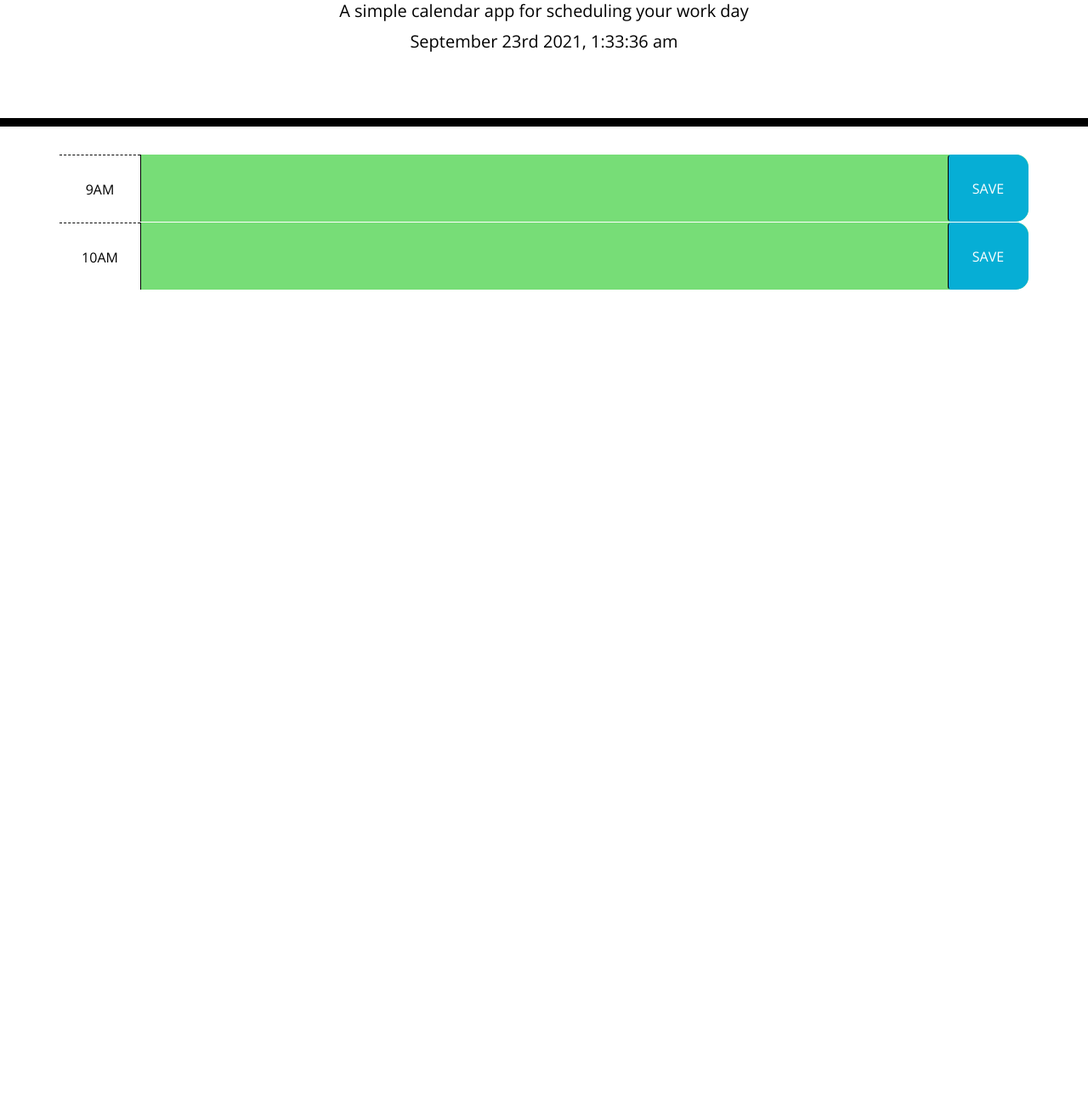
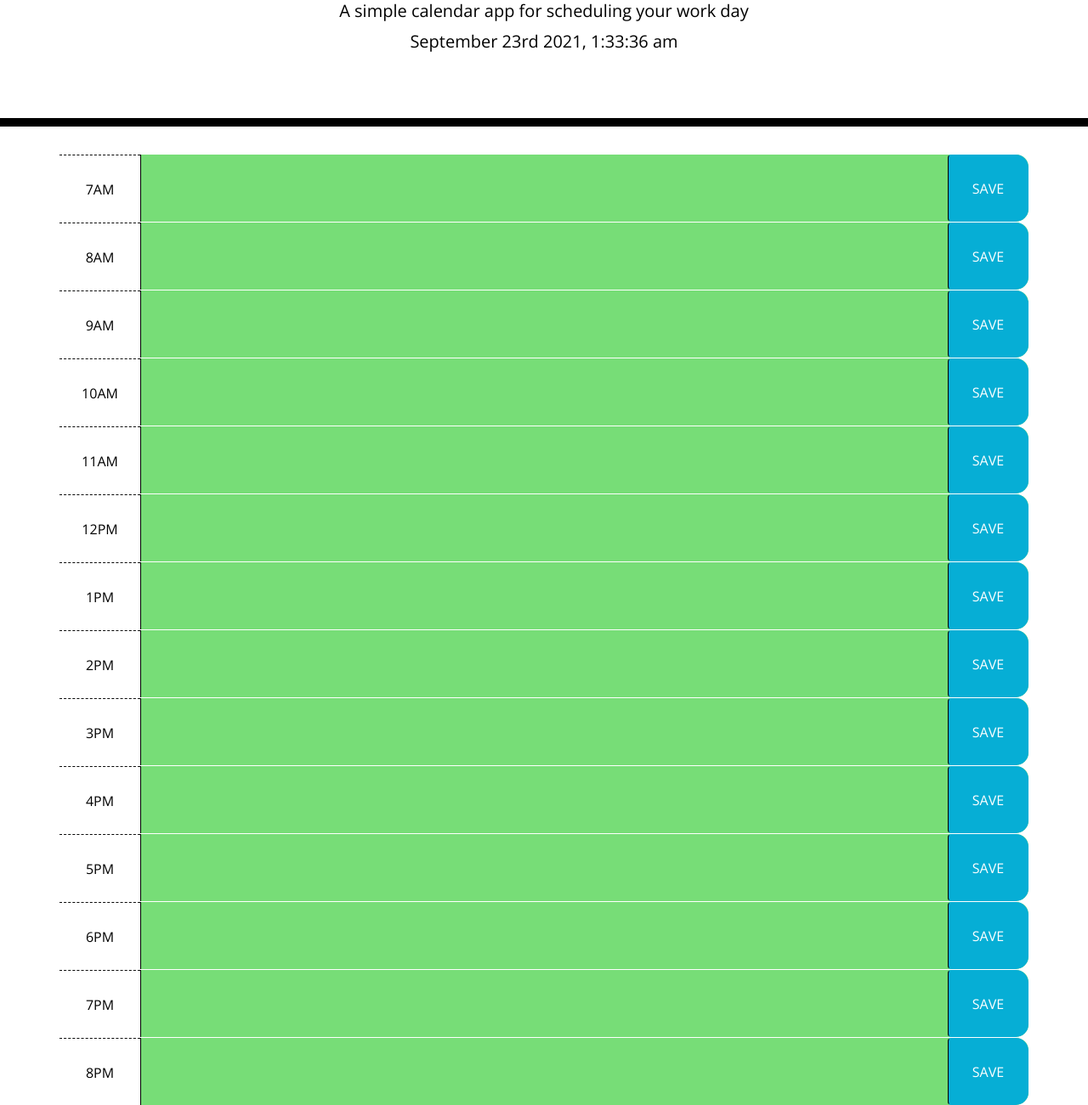
Before and after one commit to SDB14/WorkDayScheduler, a plain HTML site: page index.html in a window 1280 px wide. Shown: the part 155-1456 px from the top of the page at 85% size. Before the commit the page ends 800 px from the top, so only its background shows below. Drawn offline with nearby package versions, Linux system fonts and the light colour scheme.

Commit message:
added more time blocks

```diff
--- a/index.html
+++ b/index.html
@@ -32,6 +32,24 @@
 
       <!-- Timeblocks go here -->
 
+      <div id="7" class="row time-block">
+        <div class="col-md-1 hour">
+          7AM
+        </div>
+        <textarea class="col-md-10 textvalue">
+        </textarea>
+        <button class="btn saveBtn col-md-1">SAVE</button>
+      </div>
+
+      <div id="8" class="row time-block">
+        <div class="col-md-1 hour">
+          8AM
+        </div>
+        <textarea class="col-md-10 textvalue">
+        </textarea>
+        <button class="btn saveBtn col-md-1">SAVE</button>
+      </div>
+
       <div id="9" class="row time-block">
         <div class="col-md-1 hour">
           9AM
@@ -49,6 +67,97 @@
         </textarea>
         <button class="btn saveBtn col-md-1">SAVE</button>
       </div>
+
+      <div id="11" class="row time-block">
+        <div class="col-md-1 hour">
+          11AM
+        </div>
+        <textarea class="col-md-10 textvalue">
+        </textarea>
+        <button class="btn saveBtn col-md-1">SAVE</button>
+      </div>
+
+      <div id="12" class="row time-block">
+        <div class="col-md-1 hour">
+          12PM
+        </div>
+        <textarea class="col-md-10 textvalue">
+        </textarea>
+        <button class="btn saveBtn col-md-1">SAVE</button>
+      </div>
+
+      <div id="13" class="row time-block">
+        <div class="col-md-1 hour">
+          1PM
+        </div>
+        <textarea class="col-md-10 textvalue">
+        </textarea>
+        <button class="btn saveBtn col-md-1">SAVE</button>
+      </div>
+
+      <div id="14" class="row time-block">
+        <div class="col-md-1 hour">
+          2PM
+        </div>
+        <textarea class="col-md-10 textvalue">
+        </textarea>
+        <button class="btn saveBtn col-md-1">SAVE</button>
+      </div>
+
+      <div id="15" class="row time-block">
+        <div class="col-md-1 hour">
+          3PM
+        </div>
+        <textarea class="col-md-10 textvalue">
+        </textarea>
+        <button class="btn saveBtn col-md-1">SAVE</button>
+      </div>
+
+      <div id="16" class="row time-block">
+        <div class="col-md-1 hour">
+          4PM
+        </div>
+        <textarea class="col-md-10 textvalue">
+        </textarea>
+        <button class="btn saveBtn col-md-1">SAVE</button>
+      </div>
+
+      <div id="17" class="row time-block">
+        <div class="col-md-1 hour">
+          5PM
+        </div>
+        <textarea class="col-md-10 textvalue">
+        </textarea>
+        <button class="btn saveBtn col-md-1">SAVE</button>
+      </div>
+
+      <div id="18" class="row time-block">
+        <div class="col-md-1 hour">
+          6PM
+        </div>
+        <textarea class="col-md-10 textvalue">
+        </textarea>
+        <button class="btn saveBtn col-md-1">SAVE</button>
+      </div>
+
+      <div id="19" class="row time-block">
+        <div class="col-md-1 hour">
+          7PM
+        </div>
+        <textarea class="col-md-10 textvalue">
+        </textarea>
+        <button class="btn saveBtn col-md-1">SAVE</button>
+      </div>
+
+      <div id="20" class="row time-block">
+        <div class="col-md-1 hour">
+          8PM
+        </div>
+        <textarea class="col-md-10 textvalue">
+        </textarea>
+        <button class="btn saveBtn col-md-1">SAVE</button>
+      </div>
+
   <!-- duplicate for all other daily hours ; change id #; use military time -->
 
 
```
